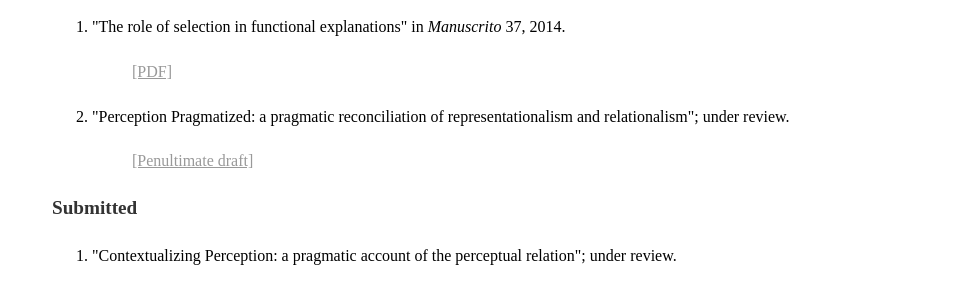
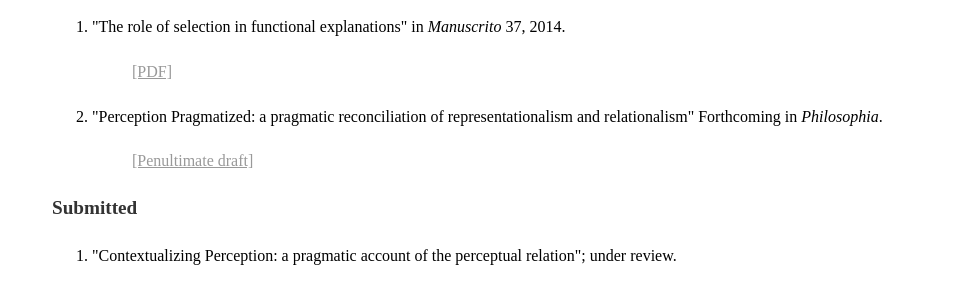
Before and after one commit to andresantanna/andresantanna.github.io, a Jekyll site: the page built from research.html, in a window 1280 px wide. Shown: the part 635-926 px from the top of the page, without its empty margins (160-1113 px from the left). Built offline with Jekyll 4.4.1, drawn with Linux system fonts in a browser that asks for light colours; comment, search, counter and statistics services are not loaded.

Commit message:
Update research.html

```diff
--- a/research.html
+++ b/research.html
@@ -23,7 +23,7 @@ title: André Sant'Anna - Research
 	<dl>
 		<dd><a href="http://www.scielo.br/pdf/man/v37n2/0100-6045-man-2014005000001.pdf"><u>[PDF]</u></a></dd>
 	</dl>
-	<li>"Perception Pragmatized: a pragmatic reconciliation of representationalism and relationalism"; under review.</li>
+	<li>"Perception Pragmatized: a pragmatic reconciliation of representationalism and relationalism" Forthcoming in <i>Philosophia</i>.</li>
 		<dl>
 		<dd><a href="/hybrid-contents.pdf"><u>[Penultimate draft]</u></a></dd>
 		</dl>
```
